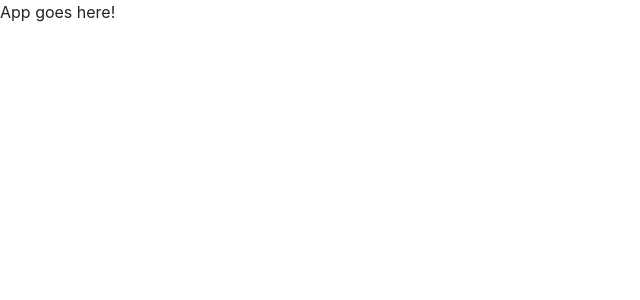
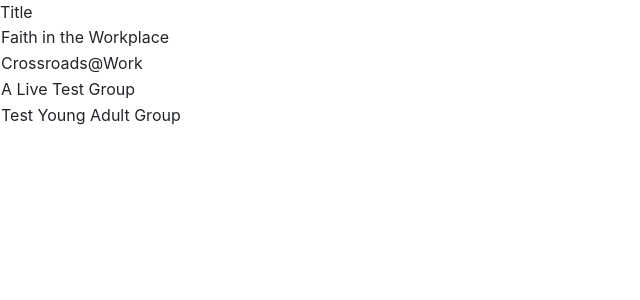
Before and after one commit to crossroads-mn/crgroups-react-client, a React app in the folder client/: page / in a window 1280 px wide. Shown: the top 300 px of the page, without its empty margins (0-640 px from the left). Built offline with nearby package versions, Linux system fonts and the light colour scheme.

Commit message:
Simple table

```diff
--- /dev/null
+++ b/client/src/App.tsx
@@ -0,0 +1,33 @@
+import * as React from 'react';
+
+export interface GroupData {
+    TITLE: string
+    DESCRIPTION: string,
+}
+
+export interface AppProps {
+    data: GroupData[]
+}
+
+export class App extends React.Component<AppProps> {
+    constructor(props: AppProps) {
+        super(props);
+    }
+
+    render(): JSX.Element {
+        const tableCells = this.props.data.map((g) => {
+            return <tr>
+                <td>{g.TITLE}</td>
+            </tr>
+        })
+
+        return (
+            <table>
+                <tr>
+                    Title
+                </tr>
+                { tableCells }
+            </table>
+        )
+    }
+}
--- a/client/src/index.tsx
+++ b/client/src/index.tsx
@@ -1,10 +1,11 @@
 /* global document */
 import * as React from 'react';
 import * as ReactDOM from 'react-dom';
+import { App, GroupData } from './App';
 
 import 'bootstrap/dist/css/bootstrap.min.css';
 
 const SSR_DATA = document.getElementById('__CRSGC_SSR_DATA').innerText;
-const groups = JSON.parse(SSR_DATA);
+const data = JSON.parse(SSR_DATA) as GroupData[];
 
-ReactDOM.render(<>App goes here!</>, document.getElementById('root'));
+ReactDOM.render(<App data={data} />, document.getElementById('root'));
```
